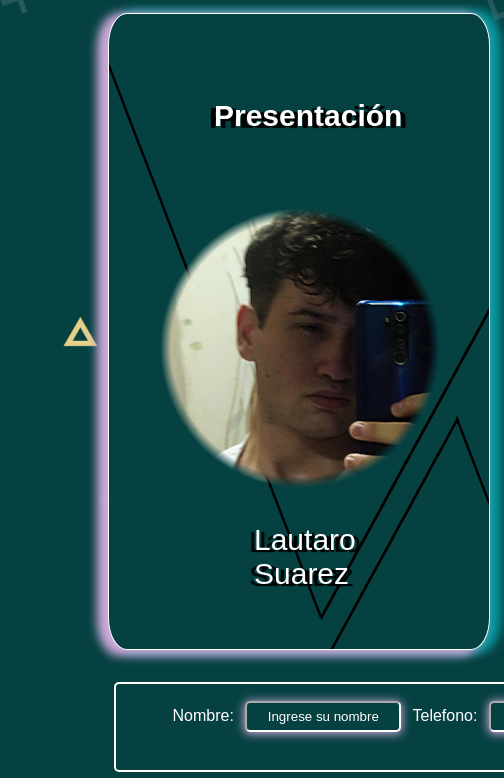
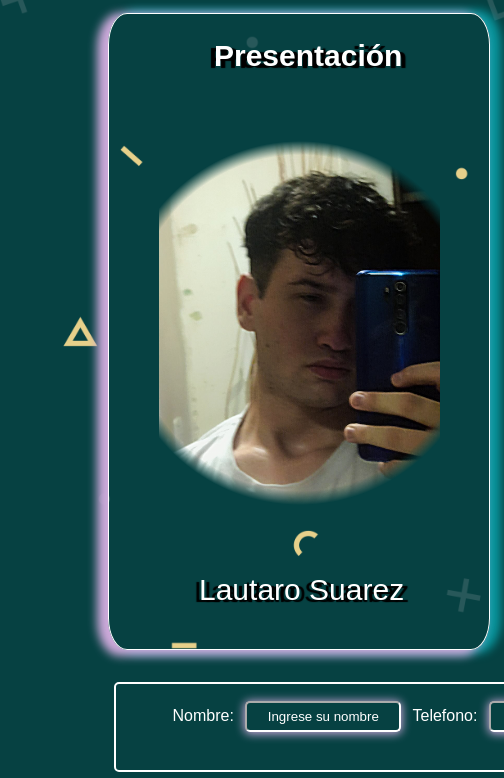
Before and after one commit to OsniaaK/NucbaSNK-4717, a plain HTML site: page index.html in a window 1280 px wide. Shown: the top 778 px of the page, 0-504 px from the left. Drawn offline with Linux system fonts and the light colour scheme.

Commit message:
eliminacion de background de header

```diff
--- a/styles/style.css
+++ b/styles/style.css
@@ -9,17 +9,16 @@ body {
     align-content: center;
 }
 #fotoperfil {
-    mask-image: radial-gradient(circle 215px at 55% 42%, black 60%, transparent 65%);
+    mask-image: radial-gradient(circle 280px at 55% 43%, black 60%, transparent 65%);
+    box-shadow: white -8px 3px 10px 3px;
     max-width: 500px;
     max-height: 500px;
-    margin-top: -80px;
+    margin-top: -50px;
     padding-left: 30px;
     display: block;
 }
 header {
     border: 1px solid white;
-    background-color: #064142;
-    background-image: url(../imgs/headerlines.png);
     background-repeat: no-repeat;
     background-size: 550px 800px;
     box-shadow: #CCA9DA -8px 3px 10px 3px, #09979F 8px 0px 10px 3px;
@@ -36,20 +35,15 @@ header {
     padding-top: 35px;
 }
 header>h1 {
-    margin: 55px 55px;
-    padding: 30px;
-    margin-top: 20px;
+    margin: 85px;
+    margin-top: -10px;
     text-shadow: black -5px 2px 1px, black 5px 2px 1px;
     font-size: 30px;
 }
 body>header>p {
-    margin: 25px;
-    margin-right: 80px;
-    padding: 35px;
     padding-top: -200px;
-    padding-left: 150px;
-    margin-top: -150px;
-    margin-left: -25px;
+    margin-top: -35px;
+    margin-left: 70px;
     text-shadow: black -5px 2px 1px, black 5px 2px 1px;
     font-size: 30px;
 }
```
Also changed, not shown: imgs/headerlines.png (deleted).
